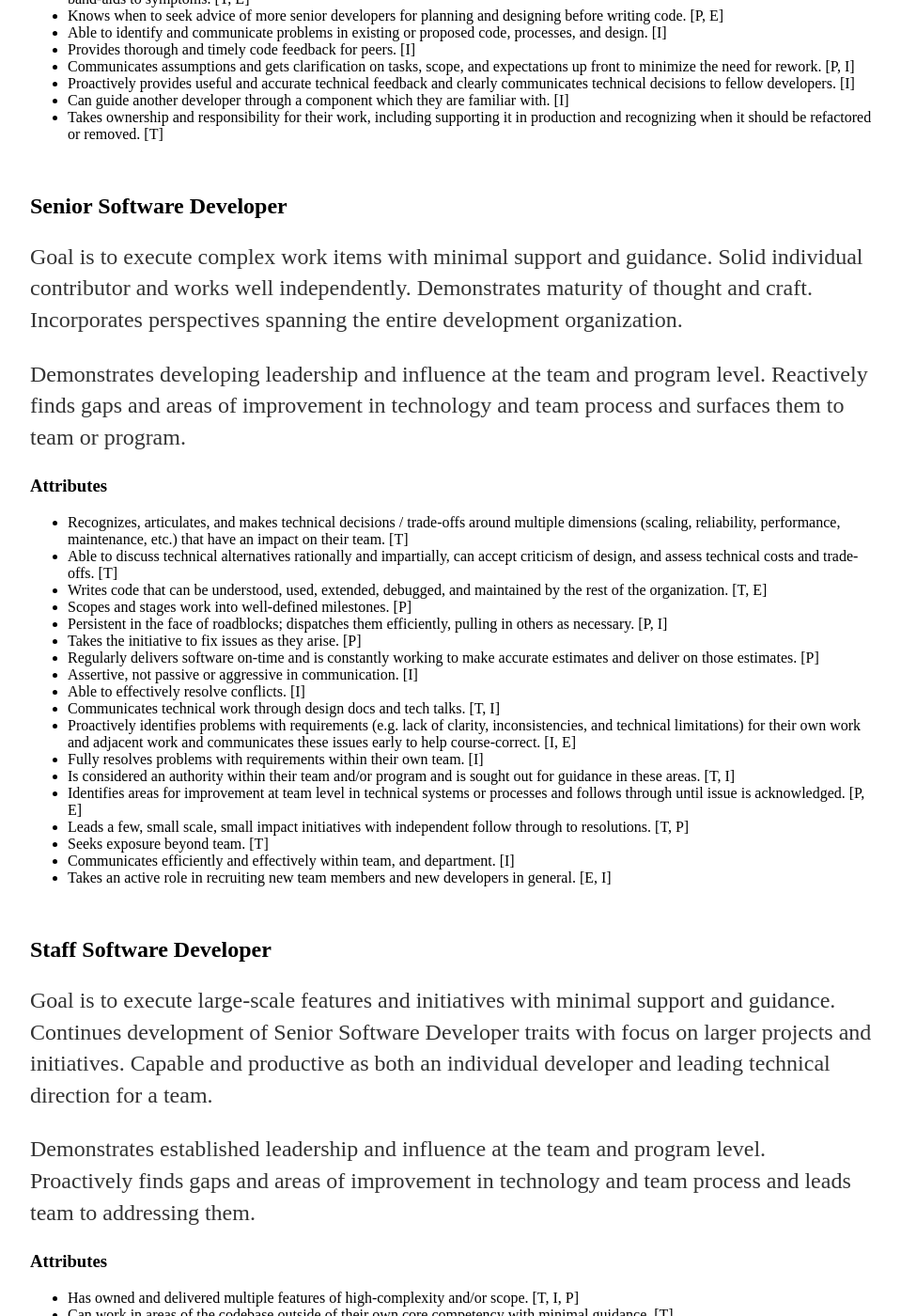
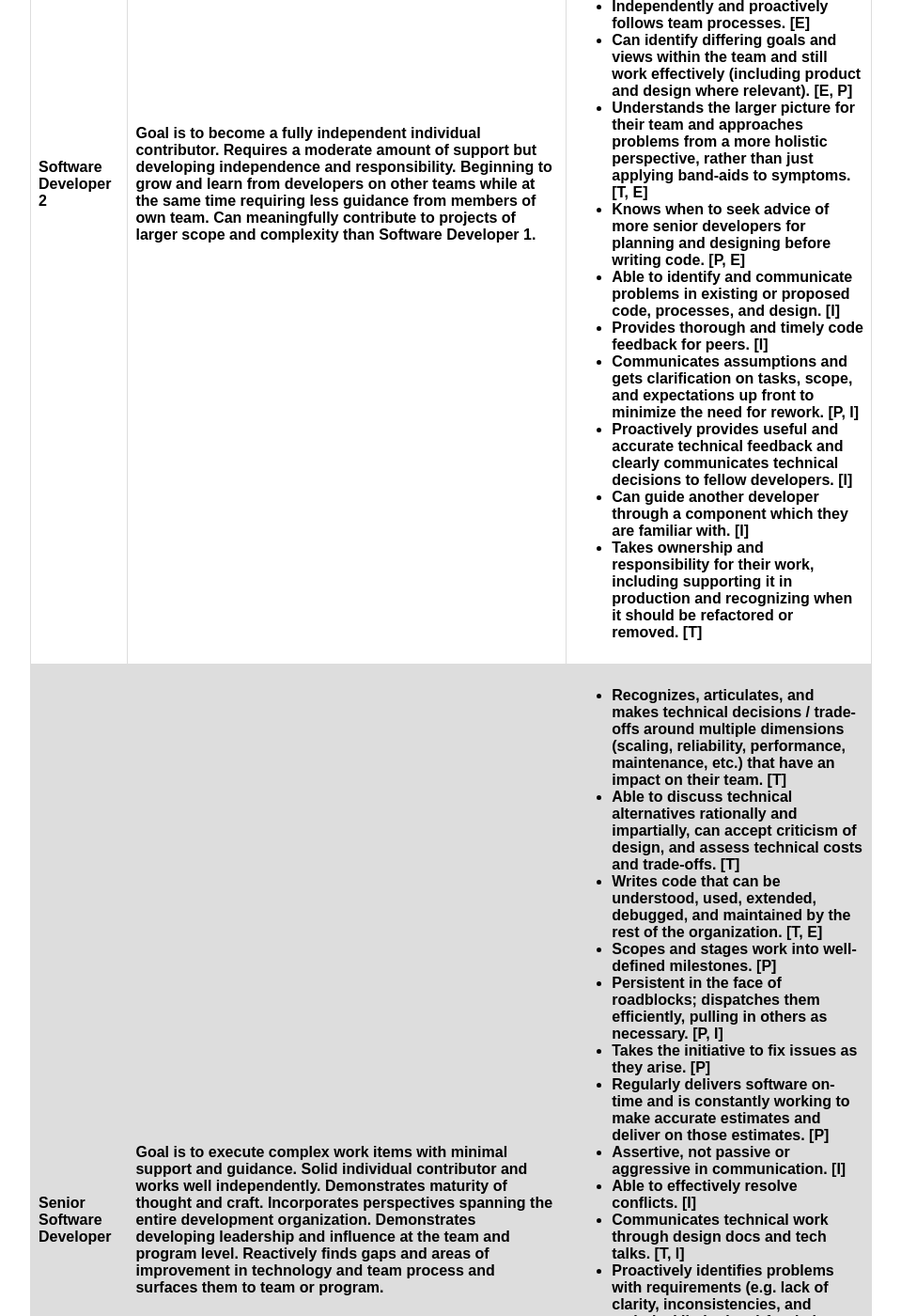
Before and after one commit to OSIEng/osieng.github.io, a Jekyll site: the page built from career/index.html, in a window 1280 px wide and 1400 px high, scrolled down 2782 px. Shown: the whole window at 94% size, without its empty margins (160-1119 px from the left). Built offline with Jekyll 4.4.1, drawn with Linux system fonts in a browser that asks for light colours; some of the changed text lies outside the part shown.

Commit message:
Update index.html
Convert technical levels into table format

```diff
--- a/career/index.html
+++ b/career/index.html
@@ -77,11 +77,17 @@ tr:nth-child(even) {
 -->
 </p>
 </br>
-<h2>Software Developer I</h2>
-<p>Goal is to gain experience. Individual-focused and working on proficiency. Typically works with some amount of support and guidance.
-	Receptive to and learns from feedback from their team. </p>
-<h3>Attributes</h3>
-<ul>
+<table>
+	<tr>
+		<th>Technical Level</th>
+		<th>Goal</th>
+		<th>Attributes</th>
+	</tr>
+	<tr>
+		<th>Software Developer I</th>
+		<th>Goal is to gain experience. Individual-focused and working on proficiency. Typically works with some amount of support and guidance.
+			Receptive to and learns from feedback from their team. </th>
+		<th><ul>
 			<li>Solid foundation in core technical principles. [T]</li>
 			<li>Working knowledge of their technical domain (e.g. Asp.Net, database design, API design). [T]</li>
 			<li>Asks for help and guidance when appropriate. [T, P, E]</li>
@@ -94,15 +100,13 @@ tr:nth-child(even) {
 			<li>Effectively communicates status of work to team. [P, I] </li>
 			<li>Displays humility and a willingness to learn and ask for help. [P, E] </li>
 			<li>Gives thoughtful feedback on pull requests, engineering designs, and features. [T, I] </li>
-</ul>
-</br>
-<h2>Software Developer 2</h2>
-<p>Goal is to become a fully independent individual contributor. Requires a moderate amount of support but developing independence and
+		</ul></th>
+	<tr>
+		<th>Software Developer 2</th>
+		<th>Goal is to become a fully independent individual contributor. Requires a moderate amount of support but developing independence and
 	responsibility. Beginning to grow and learn from developers on other teams while at the same time requiring less guidance from
-	members of own team. Can meaningfully contribute to projects of larger scope and complexity than Software Developer 1. </p>
-
-<h3>Attributes</h3>
-<ul>
+	members of own team. Can meaningfully contribute to projects of larger scope and complexity than Software Developer 1. </th>
+		<th><ul>
 			<li>Can own well-scoped stories of medium complexity from technical design through completion. [T, P, I]</li>
 			<li>Has made non-trivial contributions to systems and features in production products or services. [T]</li>
 			<li>Ensures technical work is well-socialized and easy for team members to understand, extend, debug, and maintain. [T, E]</li>
@@ -118,16 +122,13 @@ tr:nth-child(even) {
 			<li>Proactively provides useful and accurate technical feedback and clearly communicates technical decisions to fellow developers. [I]</li>
 			<li>Can guide another developer through a component which they are familiar with. [I] </li>
 			<li>Takes ownership and responsibility for their work, including supporting it in production and recognizing when it should be refactored or removed. [T]</li>
-</ul>
-</br>
-<h2>Senior Software Developer</h2>
-<p>Goal is to execute complex work items with minimal support and guidance. Solid individual contributor and works well independently.
-	Demonstrates maturity of thought and craft. Incorporates perspectives spanning the entire development organization. </p>
-<p>Demonstrates developing leadership and influence at the team and program level. Reactively finds gaps and areas of improvement in
-	technology and team process and surfaces them to team or program. </p>
-
-<h3>Attributes</h3>
-<ul>
+		</ul></th>
+	<tr>
+		<th>Senior Software Developer</th>
+		<th>Goal is to execute complex work items with minimal support and guidance. Solid individual contributor and works well independently.
+	Demonstrates maturity of thought and craft. Incorporates perspectives spanning the entire development organization. Demonstrates developing leadership and influence at the team and program level. Reactively finds gaps and areas of improvement in
+		technology and team process and surfaces them to team or program. </th>
+		<th><ul>
 			<li>Recognizes, articulates, and makes technical decisions / trade-offs around multiple dimensions (scaling, reliability, performance, maintenance, etc.) that have an impact on their team. [T] </li>
 			<li>Able to discuss technical alternatives rationally and impartially, can accept criticism of design, and assess technical costs and trade-offs. [T] </li>
 			<li>Writes code that can be understood, used, extended, debugged, and maintained by the rest of the organization. [T, E] </li>
@@ -146,16 +147,15 @@ tr:nth-child(even) {
 			<li>Seeks exposure beyond team. [T] </li>
 			<li>Communicates efficiently and effectively within team, and department. [I] </li>
 			<li>Takes an active role in recruiting new team members and new developers in general. [E, I] </li>
-</ul>
-</br>
-<h2>Staff Software Developer</h2>
-<p>Goal is to execute large-scale features and initiatives with minimal support and guidance. Continues development of Senior Software
+		</ul></th>
+	</tr>
+	<tr>
+		<th>Staff Software Developer</th>
+		<th>Goal is to execute large-scale features and initiatives with minimal support and guidance. Continues development of Senior Software
 	Developer traits with focus on larger projects and initiatives. Capable and productive as both an individual developer and
-	leading technical direction for a team. </p>
-<p>Demonstrates established leadership and influence at the team and program level. Proactively finds gaps and areas of improvement in
-	technology and team process and leads team to addressing them. </p>
-<h3>Attributes</h3>
-<ul>
+	leading technical direction for a team. Demonstrates established leadership and influence at the team and program level. Proactively finds gaps and areas of improvement in
+	technology and team process and leads team to addressing them.</th>
+		<th><ul>
 			<li>Has owned and delivered multiple features of high-complexity and/or scope. [T, I, P] </li>
 			<li>Can work in areas of the codebase outside of their own core competency with minimal guidance. [T] </li>
 			<li>Acts as an effective technical mentor for one or more junior developers. [T, I] </li>
@@ -171,18 +171,17 @@ tr:nth-child(even) {
 			<li>Broadening abilities beyond team. [T] </li>
 			<li>Communicates efficiently and effectively within product development. [I] </li>
 			<li>Takes an active role in recruiting new team members and new developers in general. [E, I] </li>
-</ul>
-</br>
-<h2>Principal Software Developer</h2>
-<p>Goal is to leverage technical depth and breadth to have a broad impact on this organization. High-performing individual contributor
+		</ul></th>
+	</tr>
+	<tr>
+		<th>Principal Software Developer</th>
+		<th>Goal is to leverage technical depth and breadth to have a broad impact on this organization. High-performing individual contributor
 	with maturity and influence to set a technical vision for their team and lead toward execution of that vision. Raises the level
 	of their team by creating processes, tools, and systems that increase the productivity and output of the entire team around
 	them. Incorporates viewpoints and perspectives of broad groups across the company to ensure that development work is
 	well-aligned with the business. This role requires time spent working at this organization to do well: it requires a deep
-	understanding of architecture and demonstration of leverage and impact across multiple initiatives. </p>
-
-<h3>Attributes</h3>
-<ul>
+	understanding of architecture and demonstration of leverage and impact across multiple initiatives. </th>
+		<th><ul>
 			<li>Identifies key problem areas where technology can drive broad organizational impact. Fully owns solutions to these problems and can be counted on to follow through. [T, P, E] </li>
 			<li>Inspires and motivates the team through their work - both in depth of technical quality and breadth of contributions. [T, I] </li>
 			<li>Shows persistence in leading the team toward execution of goals. [I, P] </li>
@@ -205,14 +204,14 @@ tr:nth-child(even) {
 			<li>Can foresee potential product or service design pitfalls and minimize negative impacts. [T, P] </li>
 			<li>Communicates efficiently and effectively department-wide. [I]</li>
 			<li>Takes an active role in recruiting new team members and new developers in general. [E, I] </li>
-</ul>
-</br>
-<h2>Architect</h2>
-<p>Goal is to set technical direction for products and services through vision and execution. High-performing technical leader. Broad
+		</ul></th>
+		</tr>
+	<tr>
+		<th>Architect</th>
+		<th>Goal is to set technical direction for products and services through vision and execution. High-performing technical leader. Broad
 	vision and technical maturity at the highest level. Raises the level of the organization, seen as a thought leader and teacher.
-	Brings new and meaningful perspectives from across the industry to this organization. </p>
-<h3>Attributes</h3>
-<ul>
+			Brings new and meaningful perspectives from across the industry to this organization. </th>
+		<th><ul>
 			<li>Has owned and delivered multiple mission-critical, high complexity products or services with a large impact on both this organization’s business and technical direction. [T, P, I] </li>
 			<li>Responsible for the complete life-cycle of high impact products or services: initiation, design, implementation and maintenance. </li>
 			<li>Understands the entire architecture of OSIsoft’s products and services and how they interact. Able to recognize, articulate, and make technical decisions / trade-offs around multiple dimensions (scaling, reliability, performance, maintenance, etc.) that have an impact spanning most or all development teams. [T, I, E] </li>
@@ -223,6 +222,7 @@ tr:nth-child(even) {
 			<li>Participates in curating the technical direction and vision for their program/service and/or department. [T, I] </li>
 			<li>Recognized across the company as a key technical leader. Considered an essential resource for important technical decisions. [I] </li>
 			<li>Recognized as a key technical resource both inside and outside of this organization. [I] </li>
-</ul>
+		</ul></th>
+	</tr>
 
 </div><!-- /.blurb -->
```
Lines whose indentation alone changed are shown as unchanged.
